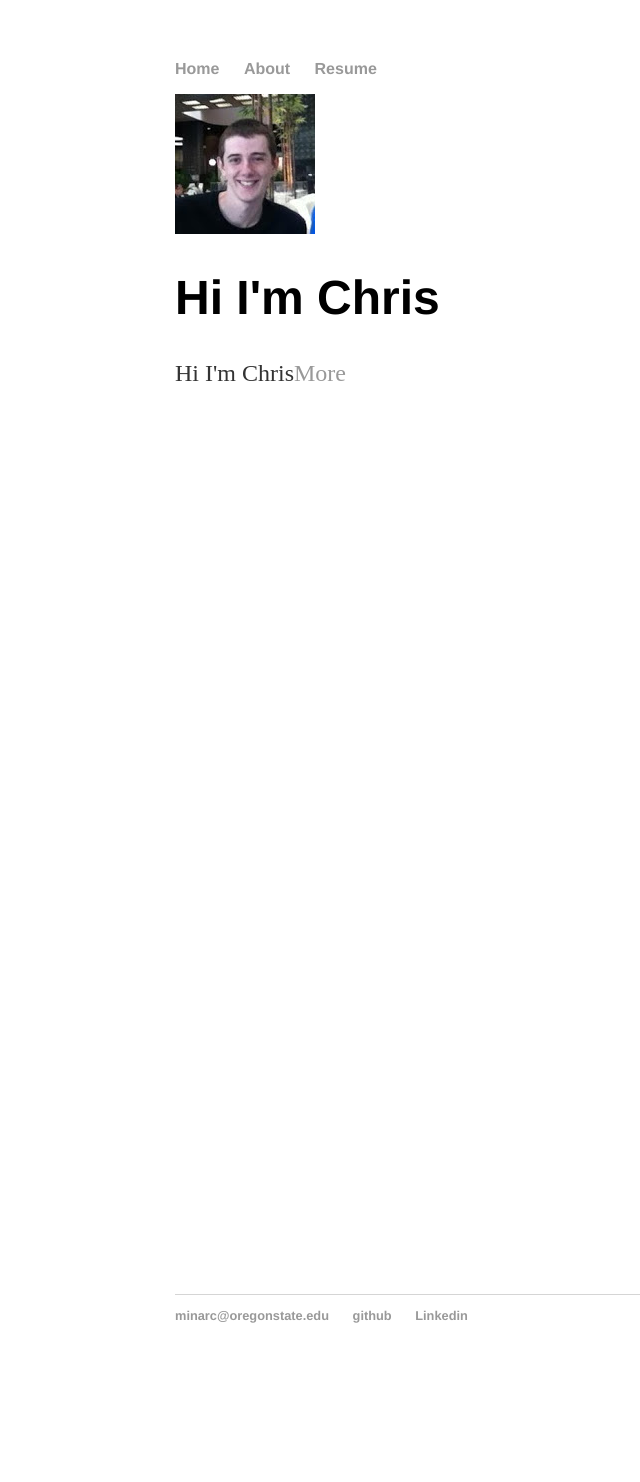
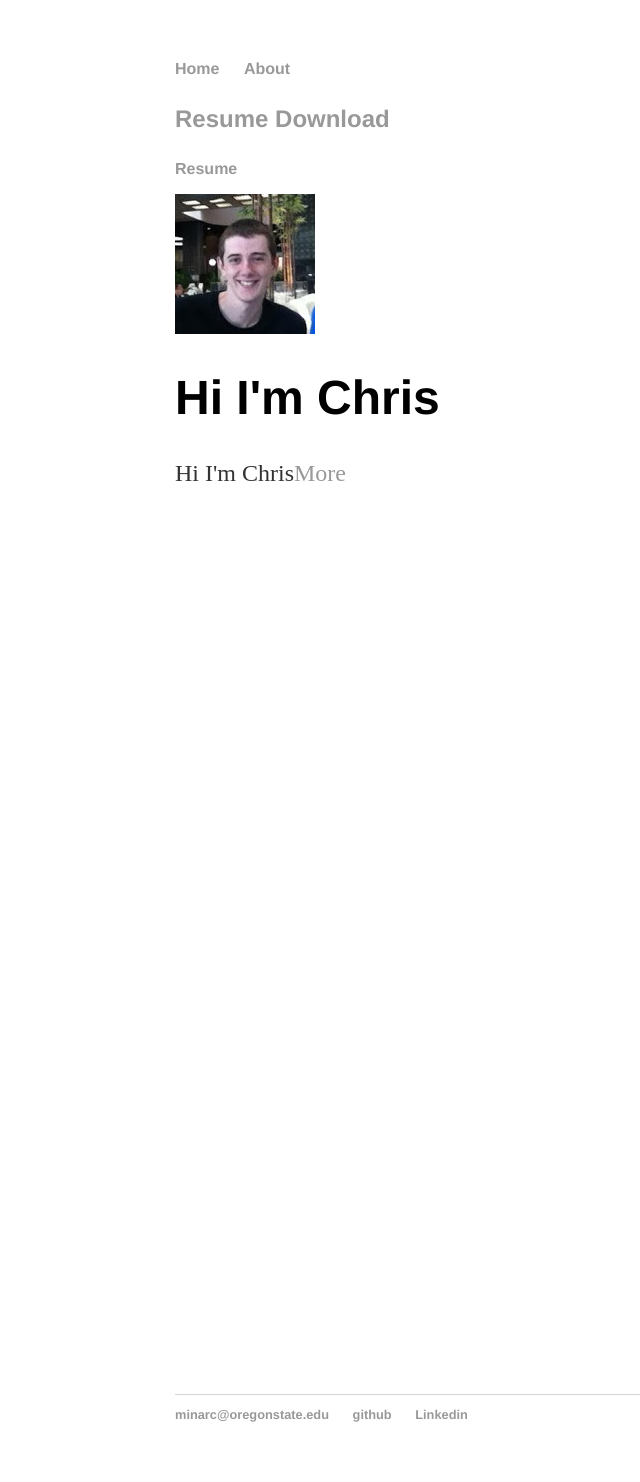
Before and after one commit to chrisminar/chrisminar.github.io, a Jekyll site: the page built from index.html, in a window 1280 px wide. Shown: the whole page, without its empty margins (17-657 px from the left). Built offline with Jekyll 4.4.1, drawn with Linux system fonts in a browser that asks for light colours; before the commit the page ends 1383 px from its top, so only the background shows below that.

Commit message:
Update default.html

```diff
--- a/_layouts/default.html
+++ b/_layouts/default.html
@@ -10,7 +10,8 @@
     		<ul>
         		<li><a href="/">Home</a></li>
 	        	<li><a href="/about">About</a></li>
-        		<li><a href="/resume">Resume</a></li>
+	        	<p><a href="resume.pdf" target="_blank">Resume Download</p>
+	        	<li><a href="/resume">Resume</a></li>
     		</ul>
 		</nav>
 		<div class="container">
```
